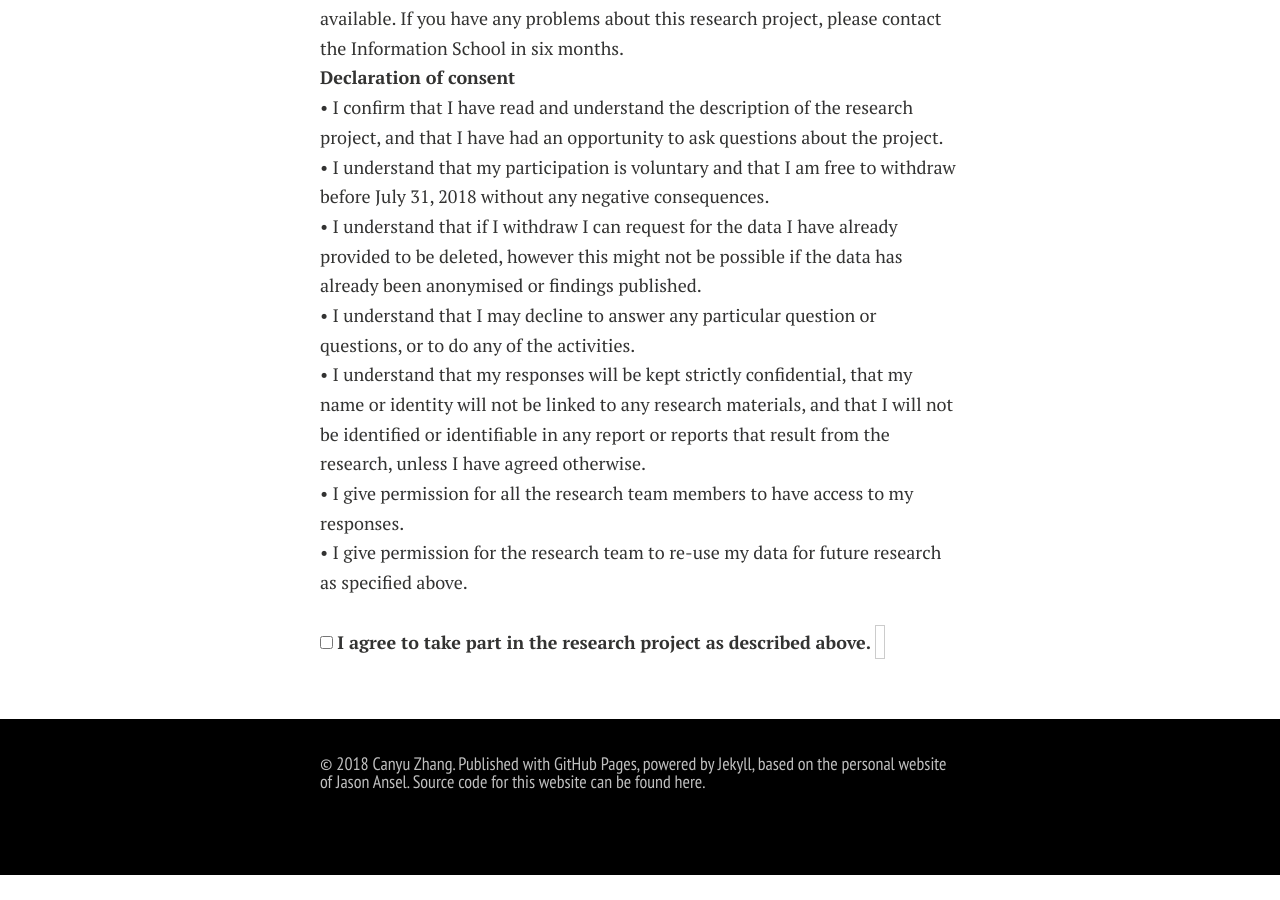
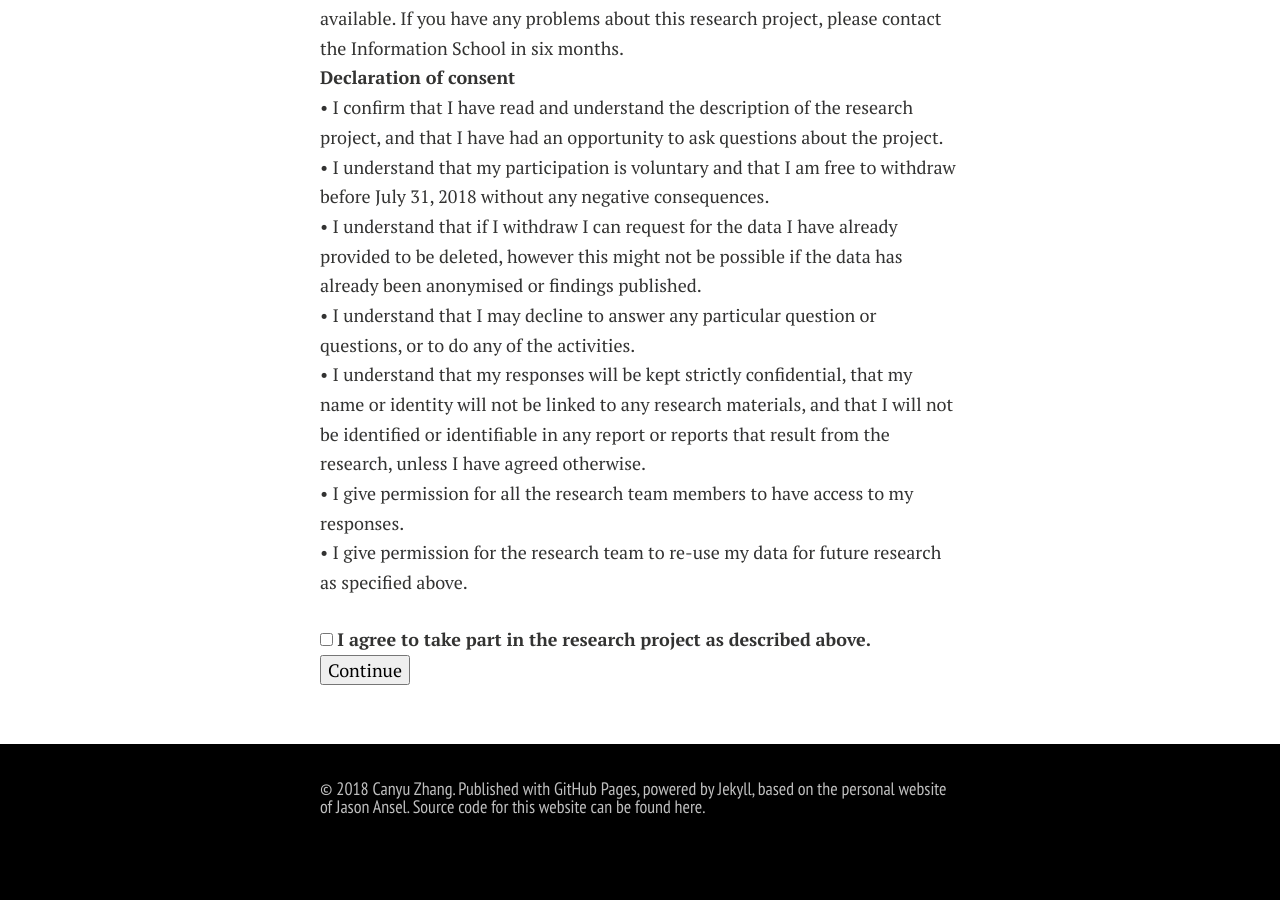
Before and after one commit to aaronzhangcanyu/aaronzhangcanyu.github.io, a Jekyll site: the page built from informed_consent.md, in a window 1280 px wide and 900 px high, scrolled down 1390 px. Built offline with Jekyll 4.4.1, drawn with Linux system fonts in a browser that asks for light colours; nearby versions of some CDN libraries; Markdown is read by kramdown in place of the engine named in the settings; before the commit the page ends 2265 px from its top, so only the background shows below that.

Commit message:
Update page1.html

```diff
--- a/_layouts/page1.html
+++ b/_layouts/page1.html
@@ -31,7 +31,7 @@
       {{ content }}
       <form action="/action_page.php">
         <input type="checkbox" name="vehicle1" value="Bike"> <strong>I agree to take part in the research project as described above.</strong><br>
-        <input type="button" onclick="window.location.href('')">
+        <button type="button" onclick="window.location.href('www.baidu.com')">Continue</button>
       </form>
     </div><!-- /.article-wrap -->
   </article>
```
